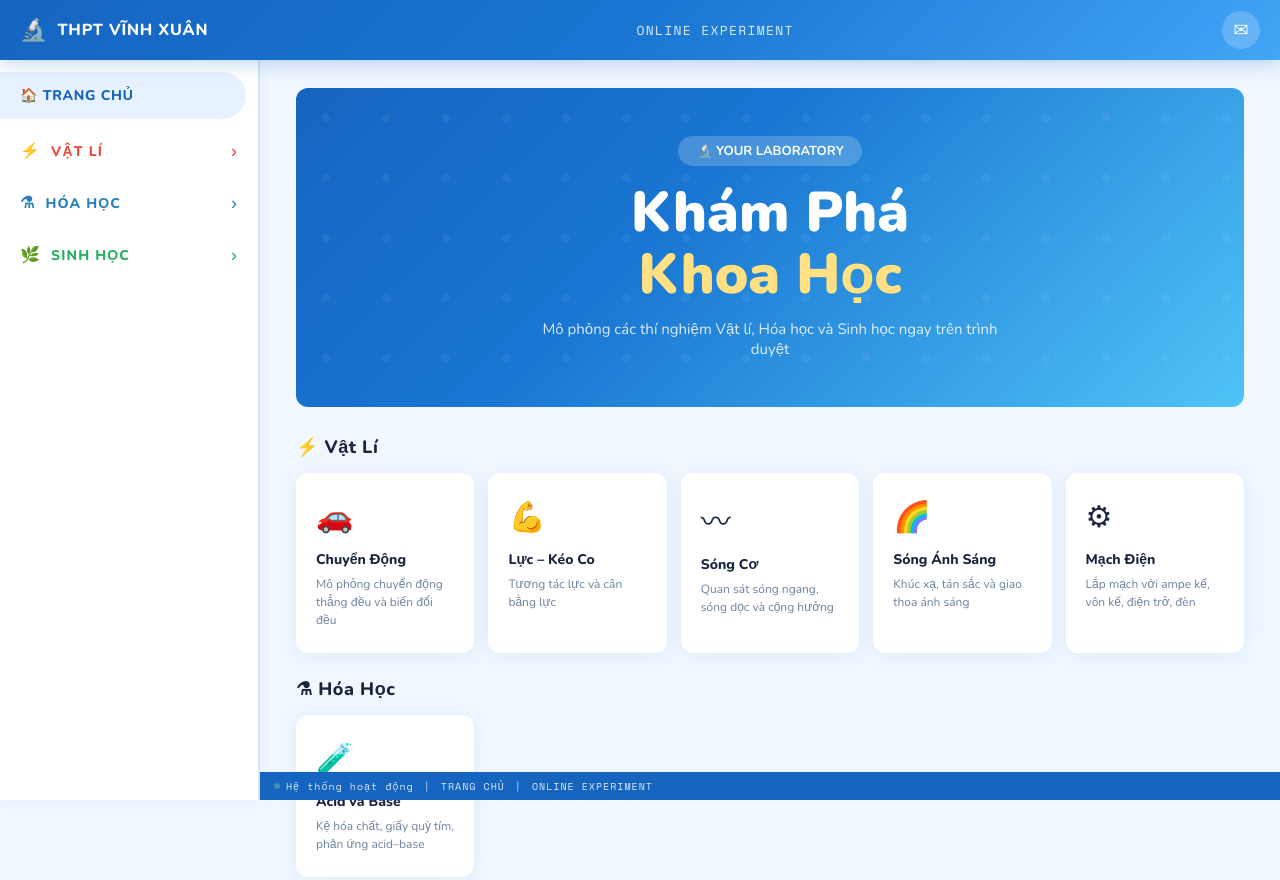
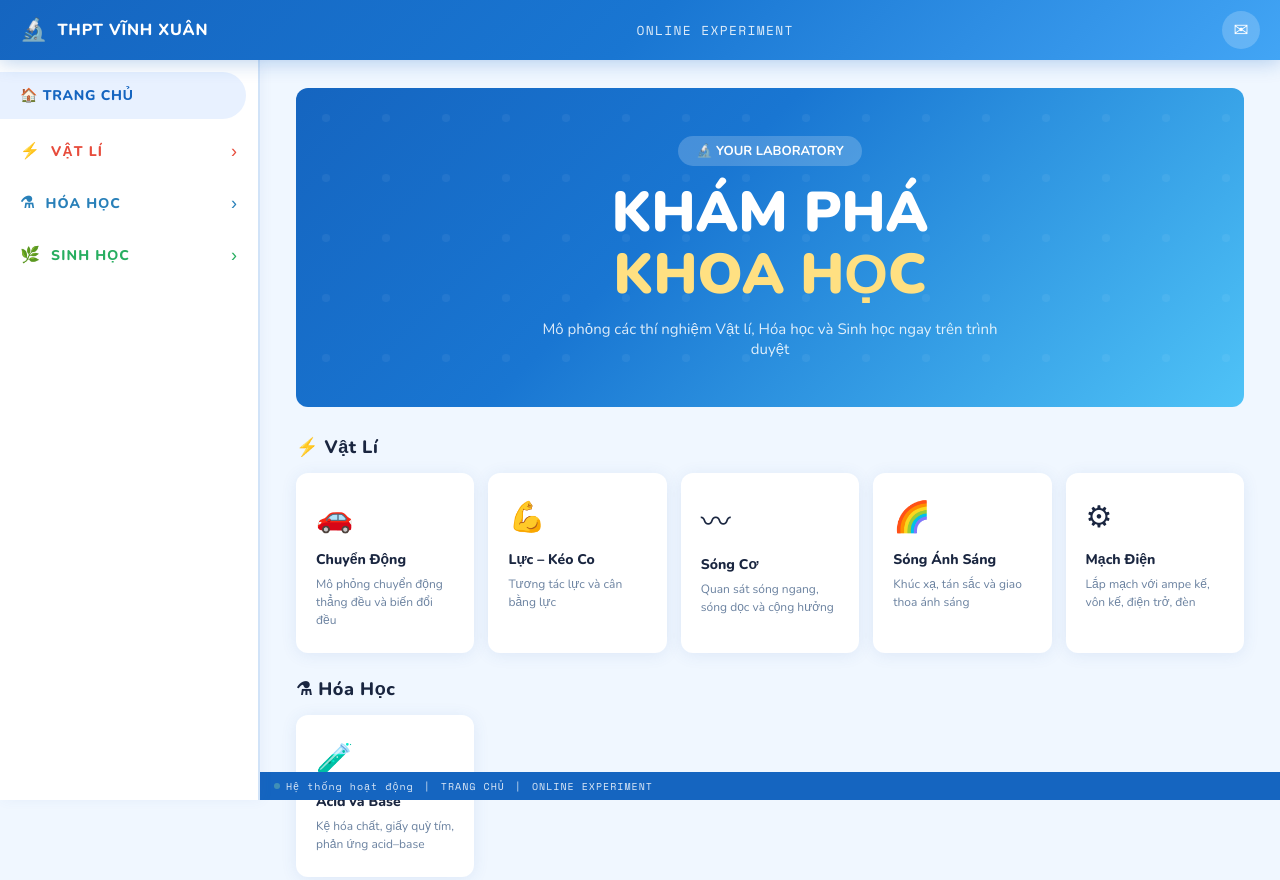
Before and after one commit to letanloc2009/11a1, a plain HTML site: page index.html in a window 1280 px wide. Shown: the top 880 px of the page. Drawn offline with nearby package versions, Linux system fonts and the light colour scheme.

Commit message:
Update index.html

```diff
--- a/index.html
+++ b/index.html
@@ -79,7 +79,7 @@
     <div class="page active" id="page-home">
       <div class="hero">
         <div class="hero-badge">🔬 YOUR LABORATORY</div>
-        <h1 class="hero-title">Khám Phá<br><span>Khoa Học</span></h1>
+        <h1 class="hero-title">KHÁM PHÁ<br><span>KHOA HỌC</span></h1>
         <p class="hero-sub">Mô phỏng các thí nghiệm Vật lí, Hóa học và Sinh học ngay trên trình duyệt</p>
       </div>
 
```
